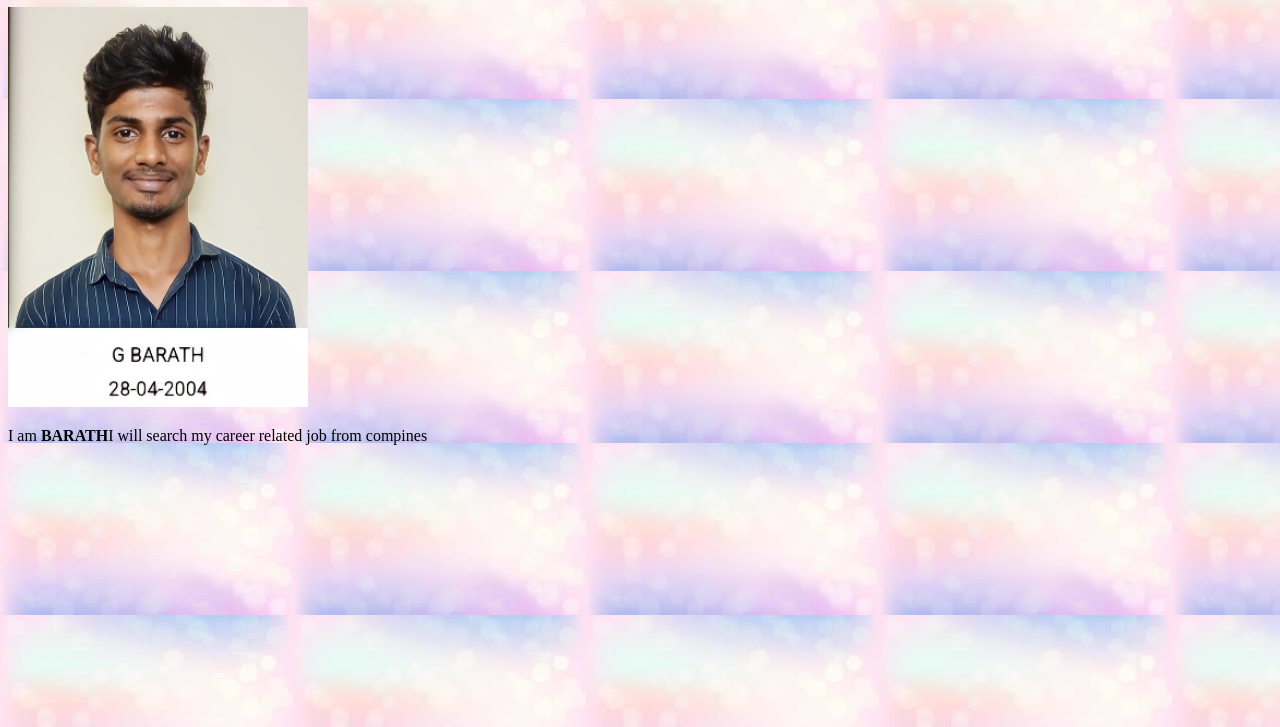
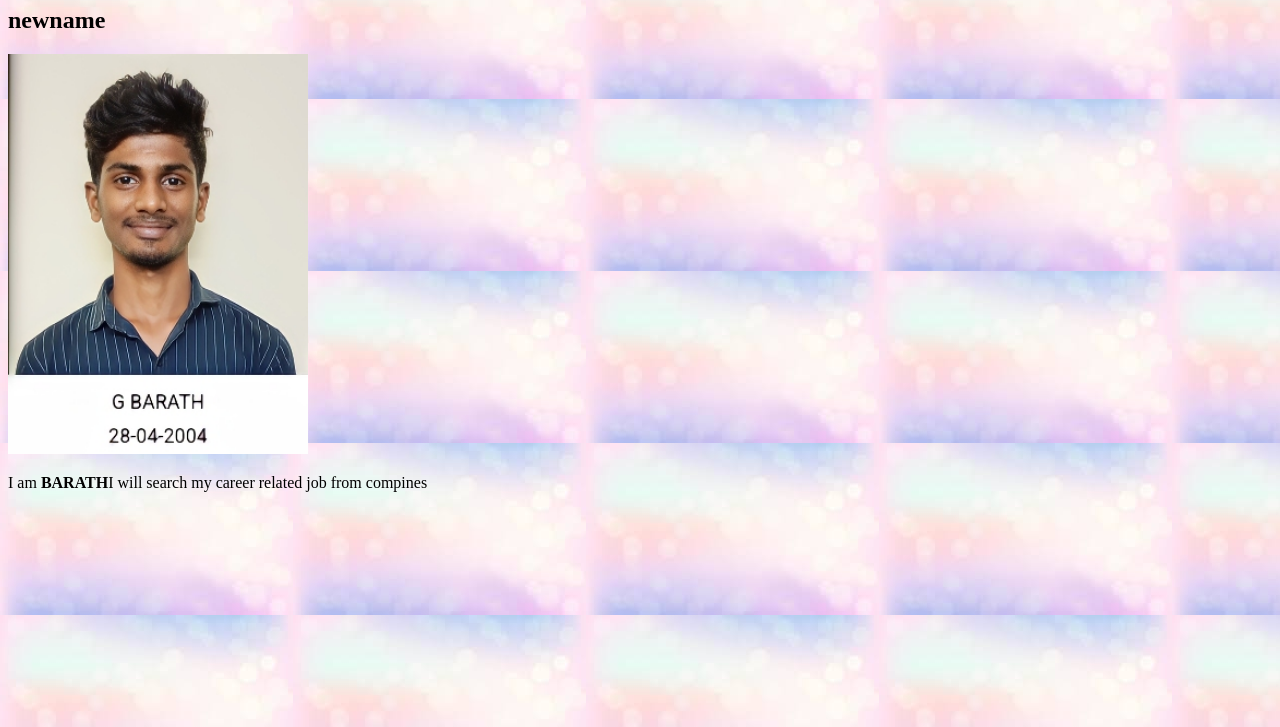
Before and after one commit to BA6381G/Desktop, a plain HTML site: page index.html in a window 1280 px wide. Shown: the part 73-800 px from the top of the page. Drawn offline with Linux system fonts and the light colour scheme.

Commit message:
add newname

```diff
--- a/index.html
+++ b/index.html
@@ -7,6 +7,7 @@
 </head>
 <body background="bg.jpg">
     <h1 color="red">BARATH</h1>
+    <h2>newname</h2>
     <img width="300px" height="400" src="barath.jpg" alt="barath">
     <p> I am <b>BARATH</b>I will search my career related job from compines</p>
     </body>
```
